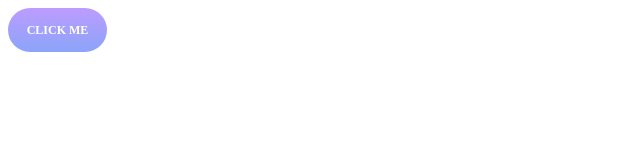
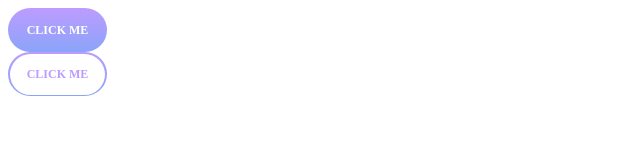
Before and after one commit to myflagiskitty/react, a React (Create React App) app: page / in a window 1280 px wide. Shown: the top 160 px of the page, without its empty margins (0-640 px from the left). Built offline with nearby package versions, Linux system fonts and the light colour scheme.

Commit message:
new Button

```diff
--- a/src/components/App.js
+++ b/src/components/App.js
@@ -1,13 +1,12 @@
 import React from "react";
 import ButtonFilled from "./ButtonFiled/ButtonFilled"
-// import ButtonEmpty from "./ButtonEmpty/ButtonEmpty";
+import ButtonEmpty from "./ButtonEmpty/ButtonEmpty";
 
 function App() {
   return (
     <div>
-
       <ButtonFilled names="CLICK ME"/>
-      {/* <ButtonEmpty names="CLICK ME"/> */}
+      <ButtonEmpty names="CLICK ME"/>
     </div>
   );
 };
--- a/src/components/ButtonEmpty/ButtonEmpty.js
+++ b/src/components/ButtonEmpty/ButtonEmpty.js
@@ -1,14 +1,12 @@
 import React from "react";
-import styles from './mystyle.buttonEmpty.css';
+import styles from './buttonEmpty.module.css';
 
-function ButtonEmpty(props){
-    return(
-    <div>
-        <button {...props} className={styles.buttonEmpty}>{props.names}</button>
-    </div>
+function ButtonEmpty(props) {
+    return (
+        <div className={styles.buttonEmpty}>
+            <button className={styles.buttonEmptyText} {...props} >{props.names}</button>
+        </div>
     );
 };
 
-
-
 export default ButtonEmpty;
--- /dev/null
+++ b/src/components/ButtonEmpty/buttonEmpty.module.css
@@ -0,0 +1,24 @@
+.buttonEmpty {
+    width: 99px;
+    height: 44px;
+    background: linear-gradient(180deg, #BC9CFF 0%, #8BA4F9 100%);
+    border-radius: 30px;
+    display: flex;
+    align-items: center;
+    justify-content: center;
+}
+
+.buttonEmptyText {
+    font-family: 'Montserrat';
+    font-style: normal;
+    font-weight: 700;
+    font-size: 12px;
+    line-height: 15px;
+    text-transform: uppercase;
+    color: #BC9CFF;
+    background: #fff;
+    border-radius: 34px;
+    height: 41px;
+    width: 95px;
+    border: none;
+}
```
Also changed, not shown: src/components/ButtonEmpty/mystyle.buttonEmpty.css (deleted, +0 -17 lines).
